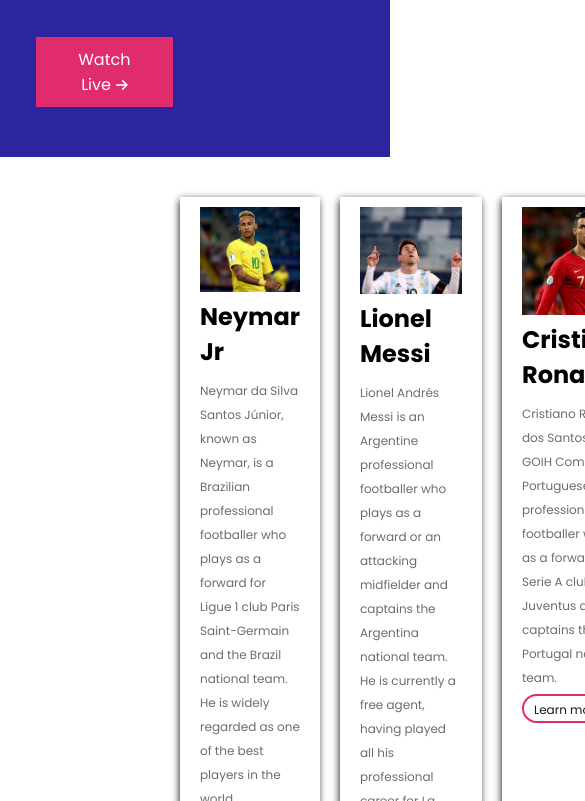
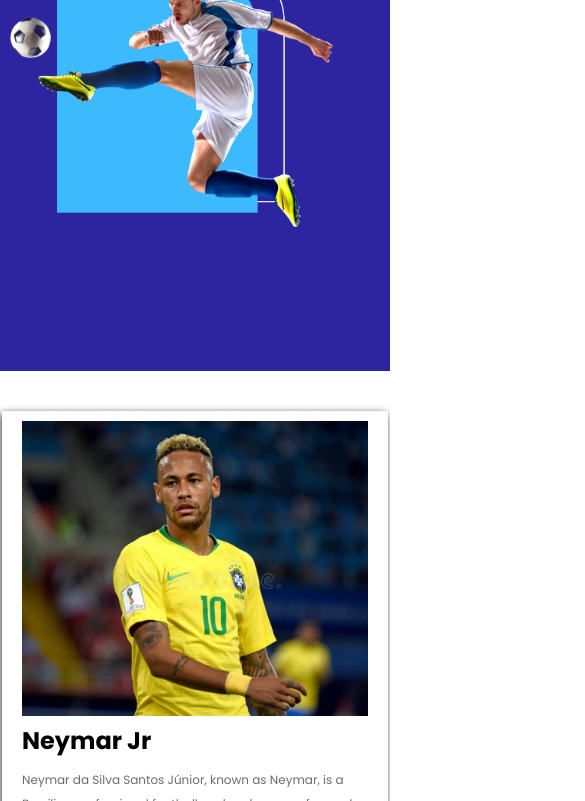
Before and after one commit to jahedripon9/responsive-football, a plain HTML site: page index.html in a window 390 px wide. Shown: the part 728-1529 px from the top of the page, 585 px wide, since content can reach past the window. Drawn offline with Linux system fonts and the light colour scheme.

Commit message:
first commit

```diff
--- a/index.html
+++ b/index.html
@@ -6,6 +6,8 @@
     <meta http-equiv="X-UA-Compatible" content="IE=edge">
     <meta name="viewport" content="width=device-width, initial-scale=1.0">
     <title>Responsive Football</title>
+    <link rel="icon" href="img/fabicon.jpg" type="image/gif" sizes="16x16">
+
     <!------------------ Font Awesome ------------------>
     <script src="https://kit.fontawesome.com/a5f57c9894.js" crossorigin="anonymous"></script>
     <!------------------ Google Font ------------------>
--- a/style.css
+++ b/style.css
@@ -12,6 +12,8 @@ html{
 /* ---------- Section- 01 Starting ---------- */
 
 .section-01{
+    width: 1280px;
+    height: 600px;
     background: #2D25A0;
     padding-top: 20px;
     padding-bottom: 50px;
@@ -120,6 +122,8 @@ button{
 
 /* ---------- Section- 02 Starting ---------- */
 .section-02{
+    width: 1280px;
+    height: 2130px;
     margin-top: 40px;
 
 }
@@ -294,7 +298,7 @@ audio{
 /* ----------- iPhone 4 and 4S ----------- */
 
 /* Portrait and Landscape */
-@media only screen
+/* @media only screen
   and (min-device-width: 320px)
   and (max-device-width: 480px)
   and (-webkit-min-device-pixel-ratio: 2) {
@@ -322,6 +326,36 @@ audio{
               grid-template-columns: repeat(1, 1fr);
           }
 
+} */
 
+@media only screen and (max-width:688px) {
+    .section-01,
+    .section-02{
+        width: 100%;
+        height: 100%;
+    }
+    .section-items{
+        display: flex;
+    flex-direction: column;
+    margin-left: 2%;
+    margin-right: 2.5%;
+    align-items: flex-start;
+    }
+    .players-info{
+        grid-template-columns: repeat(1, 1fr);
+        grid-column-gap: 5px;
+        grid-row-gap: 5px;
+        margin-left: 2px;
+        margin-right:2px;
+    }
+    .players-list{
+        grid-template-areas: none;
+    }
+    .main-menu{
+        display: none;
+    }
+    .section-banner img{
+        width: 250%;
+    }
 
 }
```
Also changed, not shown: img/fabicon.jpg (added).
